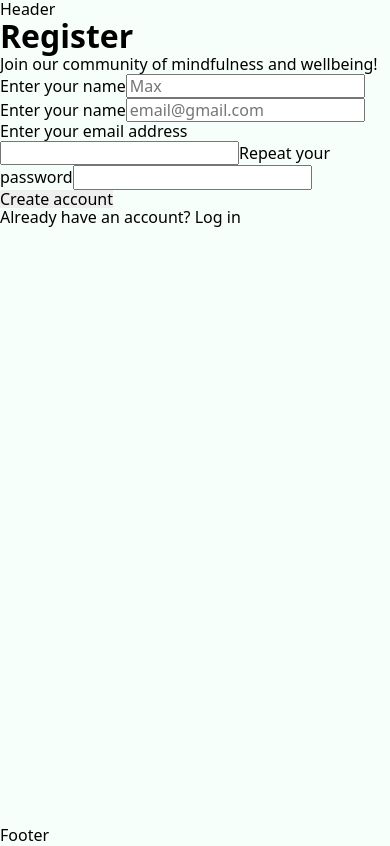
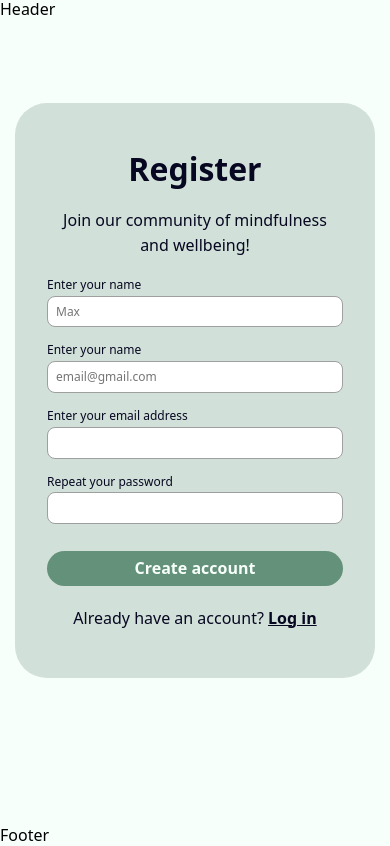
Before and after one commit to SerdiukSerhii/frontend_project_final_7, a Next.js app: page /register in a window 390 px wide. Built offline with nearby package versions, Linux system fonts and the light colour scheme.

Commit message:
add styles for mobile design

```diff
--- /dev/null
+++ b/app/(public routes)/register/RegisterPage.module.css
@@ -0,0 +1,18 @@
+.page {
+  padding-top: 85px;
+  padding-bottom: 85px;
+}
+
+@media screen and (min-width: 768px) {
+  .page {
+    padding-top: 120px;
+    padding-bottom: 119px;
+  }
+}
+
+@media screen and (min-width: 1440px) {
+  .page {
+    padding-top: 50px;
+    padding-bottom: 50px;
+  }
+}
--- a/app/(public routes)/register/page.tsx
+++ b/app/(public routes)/register/page.tsx
@@ -1,9 +1,9 @@
 import RegisterForm from '@/components/Form/RegisterForm/RegisterForm';
-
+import css from './RegisterPage.module.css';
 export default function RegisterPage() {
   return (
-    <main>
+    <div className={css.page}>
       <RegisterForm />
-    </main>
+    </div>
   );
 }
--- /dev/null
+++ b/components/Form/RegisterForm/RegisterForm.module.css
@@ -0,0 +1,63 @@
+.form {
+  display: flex;
+  flex-direction: column;
+  gap: 20px;
+  padding: 48px 32px;
+  background-color: var(--light-green);
+  border-radius: 32px;
+  max-width: 360px;
+  width: 100%;
+  margin: 0 auto;
+  color: var(--black);
+  font-weight: 400;
+  text-align: center;
+}
+.title {
+  font-weight: 700;
+  font-size: 32px;
+}
+.subtitle {
+  text-align: center;
+  line-height: 1.55;
+  font-size: 16px;
+}
+.fieldsGroup {
+  display: flex;
+  flex-direction: column;
+  gap: 16px;
+  margin-bottom: 7px;
+}
+.fieldLable {
+  display: flex;
+  flex-direction: column;
+  gap: 4px;
+  font-size: 12px;
+  text-align: start;
+}
+.field {
+  border: 1px solid var(--light-gray);
+  border-radius: 8px;
+  padding: 8px;
+  max-width: 296px;
+  width: 100%;
+}
+.btn {
+  padding: 8px 0;
+  border-radius: 64px;
+  background-color: var(--green);
+  color: var(--white);
+  max-width: 296px;
+  width: 100%;
+  font-weight: 700;
+  font-size: 16px;
+}
+.loginRedirect {
+  font-size: 16px;
+  line-height: 1.55;
+}
+.loginLink {
+  color: var(--black);
+  font-weight: 700;
+  text-decoration: underline;
+  text-decoration-thickness: 1px;
+}
--- a/components/Form/RegisterForm/RegisterForm.tsx
+++ b/components/Form/RegisterForm/RegisterForm.tsx
@@ -4,6 +4,7 @@ import * as Yup from 'yup';
 import { Field, Form, Formik, FormikHelpers } from 'formik';
 import Link from 'next/link';
 import { useId } from 'react';
+import css from './RegisterForm.module.css';
 
 const RegisterFormSchema = Yup.object().shape({
   username: Yup.string().required().min(2).max(32),
@@ -33,46 +34,72 @@ export default function RegisterForm() {
   };
   return (
     <>
-      <h1>Register</h1>
-      <p>Join our community of mindfulness and wellbeing!</p>
       <Formik
         initialValues={initialValues}
         onSubmit={handleSubmit}
         validationSchema={RegisterFormSchema}
       >
-        <Form>
+        <Form className={css.form}>
+          <h1 className={css.title}>Register</h1>
+          <p className={css.subtitle}>Join our community of mindfulness and wellbeing!</p>
+          <div className={css.fieldsGroup}>
+            <div className={css.fieldLable}>
               <label htmlFor={`${fieldId}-name`}>Enter your name</label>
               <Field
+                className={css.field}
                 id={`${fieldId}-name`}
                 type="text"
                 name="username"
                 placeholder="Max"
               />
+            </div>
+            <div className={css.fieldLable}>
               <label htmlFor={`${fieldId}-email`}>Enter your name</label>
               <Field
+                className={css.field}
                 id={`${fieldId}-email`}
                 type="email"
                 name="email"
                 placeholder="email@gmail.com"
               />
+            </div>
+            <div className={css.fieldLable}>
               <label htmlFor={`${fieldId}-password`}>Enter your email address</label>
               <Field
+                className={css.field}
                 id={`${fieldId}-password`}
                 type="password"
                 name="password"
               />
+            </div>
+            <div className={css.fieldLable}>
               <label htmlFor={`${fieldId}-repeatPassword`}>Repeat your password</label>
               <Field
+                className={css.field}
                 id={`${fieldId}-repeatPassword`}
                 type="password"
                 name="repeatPassword"
               />
-          <button type="submit">Create account</button>
+            </div>
+          </div>
+          <button
+            className={css.btn}
+            type="submit"
+          >
+            Create account
+          </button>
+
+          <span className={css.loginRedirect}>
+            Already have an account?{' '}
+            <Link
+              className={css.loginLink}
+              href="/login"
+            >
+              Log in
+            </Link>
+          </span>
         </Form>
       </Formik>
-      <span>
-        Already have an account? <Link href="/login">Log in</Link>
-      </span>
     </>
   );
 }
```
Also changed, not shown: app/globals.css (line endings or trailing spaces), 1 other file (tests, documents, lock files or other folders). Lines whose indentation alone changed are shown as unchanged.
